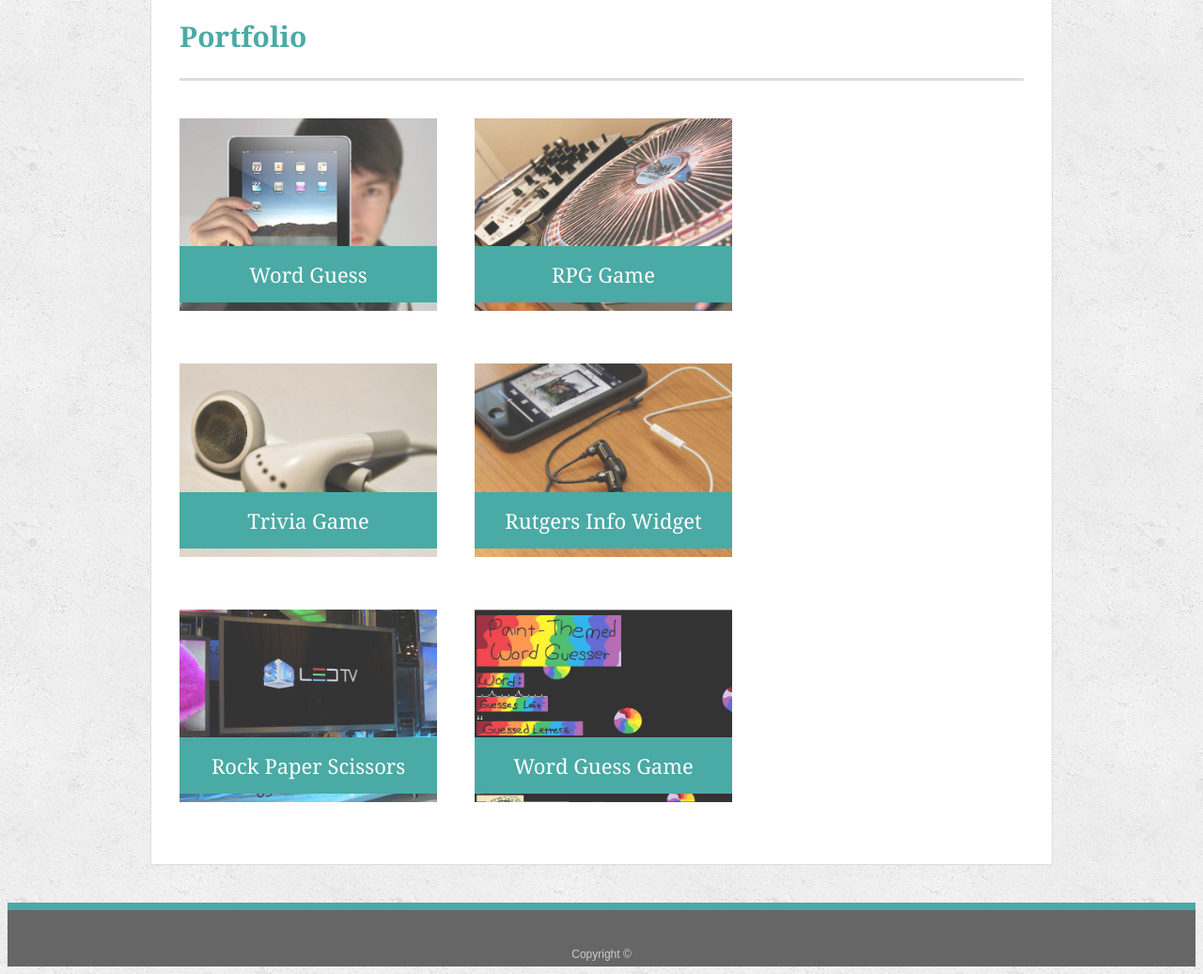
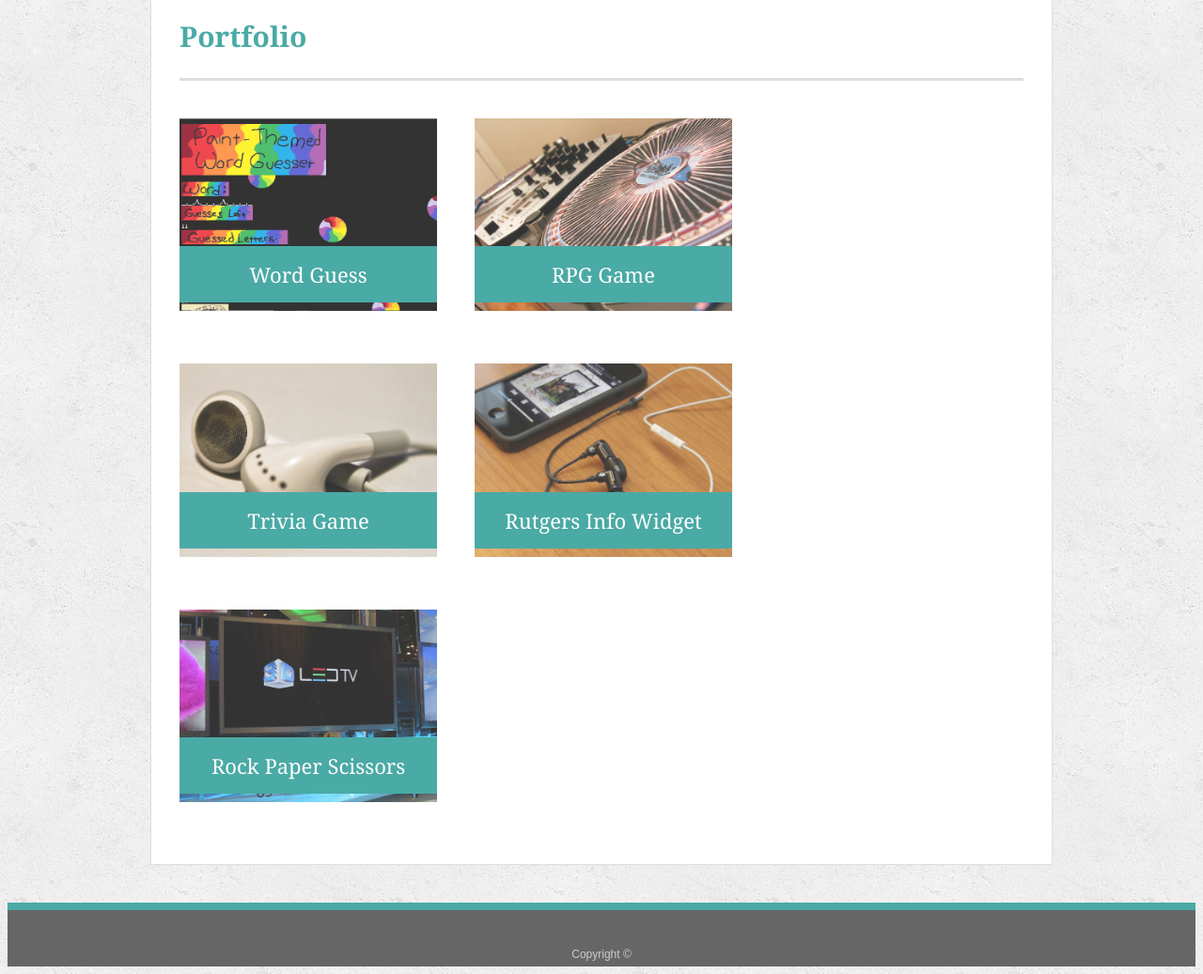
Before and after one commit to CharisHadi/Responsive-Portfolio, a plain HTML site: page portfolio.html in a window 1280 px wide. Shown: the part 180-1217 px from the top of the page at 94% size. Drawn offline with Linux system fonts and the light colour scheme.

Commit message:
changed position of photo

```diff
--- a/portfolio.html
+++ b/portfolio.html
@@ -26,8 +26,9 @@
       <h1>Portfolio</h1>
 
       <div class="work">
-        <img src="assets/images/technics-q-c-640-480-1.jpg" alt="Word Guess">
-
+          <a href = "https://charishadi.github.io/Word-Guess-Game/">
+            <img src="assets/images/Word-Guess-Game.bmp" alt="Word Guess Game">
+            </a>
         <h3>Word Guess</h3>
       </div>
       <div class="work">
@@ -51,13 +52,7 @@
         <h3>Rock Paper Scissors</h3>
 
       </div>
-      <div class="work">
-        <a href = "https://charishadi.github.io/Word-Guess-Game/">
-        <img src="assets/images/Word-Guess-Game.bmp" alt="Word Guess Game">
-        </a>
-        <h3>Word Guess Game</h3>
 
-      </div>
     </section>
 
   </div>
```
